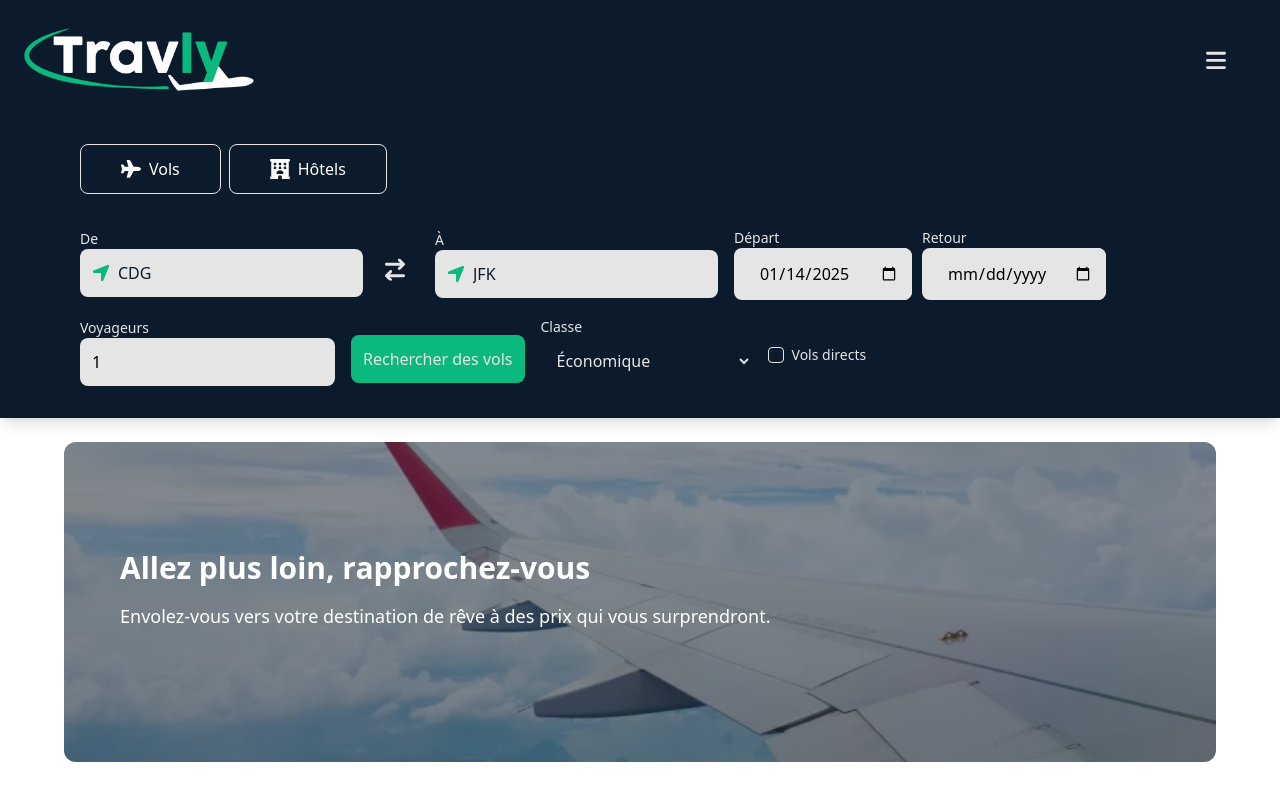
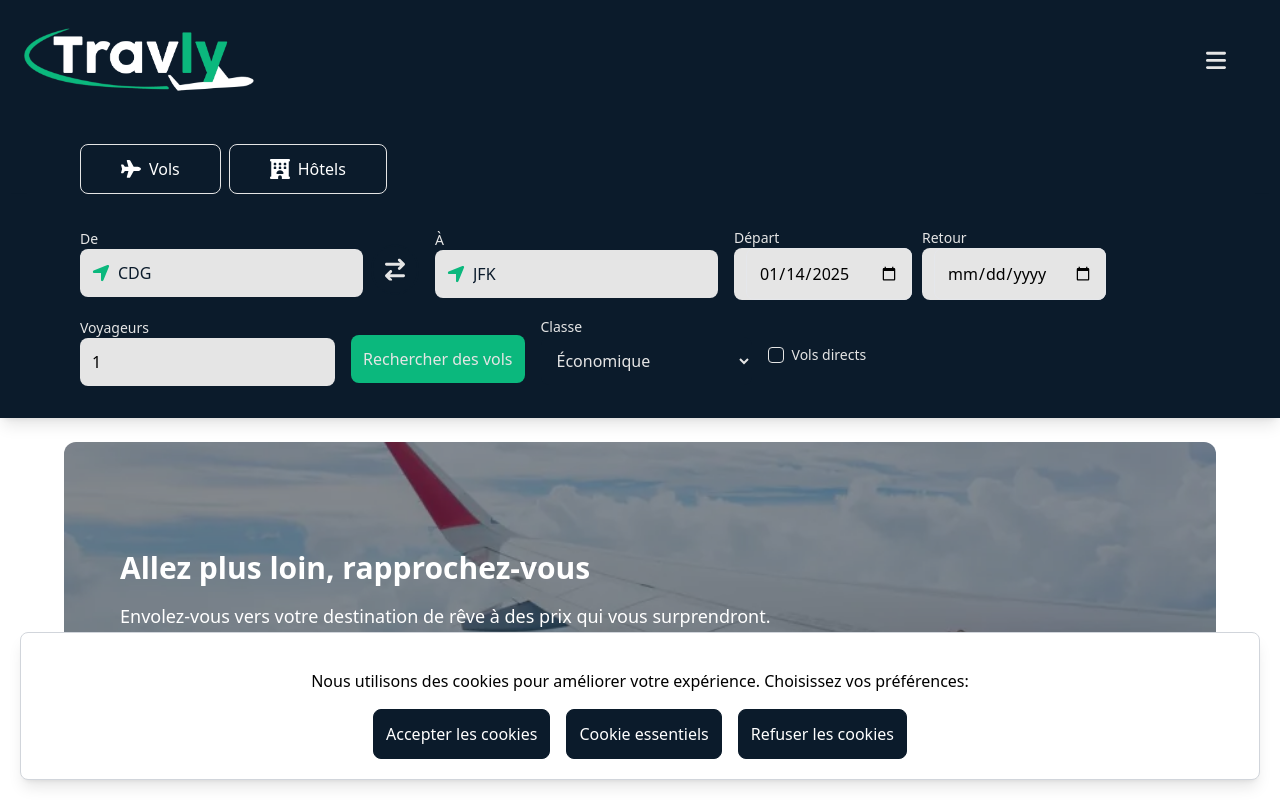
Before and after one commit to NassCT/travly, a React (Vite) app: page /PageAccueil in a window 1280 px wide. Shown: the top 800 px of the page. Built offline with nearby package versions, Linux system fonts and the light colour scheme.

Commit message:
cookies popup

```diff
--- a/src/App.jsx
+++ b/src/App.jsx
@@ -28,6 +28,7 @@ import PageMentionsLegales from './views/PageMentionsLegales.jsx';
 import PageAccueil from './views/PageAccueil.jsx';
 import PageAffichageVols from './views/PageAffichageVols.jsx';
 import PageFavoris from './views/PageFavoris.jsx';
+import Cookies from './components/Cookies.jsx';
 
 
 
@@ -90,6 +91,7 @@ function App() {
           <Route path="/PageAccueil" element={<PageAccueil />} />
           <Route path="/Vols" element={<PageAffichageVols />} />
           <Route path="/PageFavoris" element={<PageFavoris />} />
+          <Route path="/Cookies" element={<Cookies />} />
 
         </Routes>
       </div>
--- /dev/null
+++ b/src/components/Cookies.jsx
@@ -0,0 +1,77 @@
+import React, { useEffect, useState } from 'react'
+import Buttons from './Buttons'
+import { useLocation } from 'react-router-dom';
+import { se } from 'date-fns/locale';
+// import { set } from 'date-fns';
+
+function Cookies() {
+
+
+    const [showCookies, setShowCookies] = useState(false);
+
+    const locationCookies = useLocation();
+
+    useEffect(() => {
+        if (locationCookies.pathname === '/PageAccueil' ) {
+            setShowCookies(true);
+        } else {
+            setShowCookies(false);
+        }
+    }, [locationCookies]);
+
+    const acceptCookies = () => {
+        localStorage.setItem('cookiesConsent', 'accepted');
+        setShowCookies(false);
+    }
+
+    const refuseCookies = () => {
+        setShowCookies(false);
+    };
+
+    const essentialCookies = () => {
+        localStorage.setItem('cookiesConsent', 'essential');
+        setShowCookies(false);
+    }
+
+    const closeCookiesPopup = () => {
+        setShowCookies(false);
+    }
+
+
+  return (
+    <section>
+        {showCookies && (
+            <div className='fixed bottom-5 left-5 right-5 bg-white border border-gray-300 shadow-lg p-5 rounded-lg z-50'>
+
+                <div className='flex justify-center gap-4 mt-4'>
+                    <p>Nous utilisons des cookies pour améliorer votre expérience. Choisissez vos préférences:</p>
+                </div>
+
+                <div className='flex justify-center gap-4 mt-4'>
+                    <div onClick={closeCookiesPopup}>
+                        <Buttons textContent="Accepter les cookies"
+                            buttonClass="bg-colorB text-colorW"
+                            onClick = {acceptCookies} />
+                    </div>
+                    <div onClick={closeCookiesPopup}>
+
+                        <Buttons textContent="Cookie essentiels"
+                            buttonClass="bg-colorB text-colorW"
+                            onClick = {refuseCookies} />
+                    </div>
+
+                    <div onClick={closeCookiesPopup}>
+
+                        <Buttons textContent="Refuser les cookies"
+                            buttonClass="bg-colorB text-colorW"
+                            onClick = {essentialCookies} />
+                    </div>
+
+                </div>
+            </div>
+        )}
+    </section>
+  )
+}
+
+export default Cookies
--- a/src/views/PageAccueil.jsx
+++ b/src/views/PageAccueil.jsx
@@ -6,10 +6,14 @@ import FAQ from '../components/FAQ';
 import Footer from '../components/Footer';
 import { Link } from 'react-router-dom';
 import FetchFlights from '../components/FetchFlights';
+import Cookies from '../components/Cookies';
 
 function PageAccueil() {
   return (
     <>
+
+
+
       <div className='flex gap-2 pl-20 pt-6 bg-colorB'>
         <Link to={"/Vols"}>
           <Buttons textContent="Vols" iconName={"plane"} buttonClass={"px-10 border-1 border-colorW hover:bg-colorG"} />
@@ -18,7 +22,7 @@ function PageAccueil() {
           <Buttons textContent="Hôtels" iconName={"hotel"} buttonClass={"px-10 border-1 border-colorW hover:bg-colorG"} />
         </Link>
       </div>
-
+        <Cookies />
     <FetchFlights />
     <Banniere />
     <FAQ />
```
